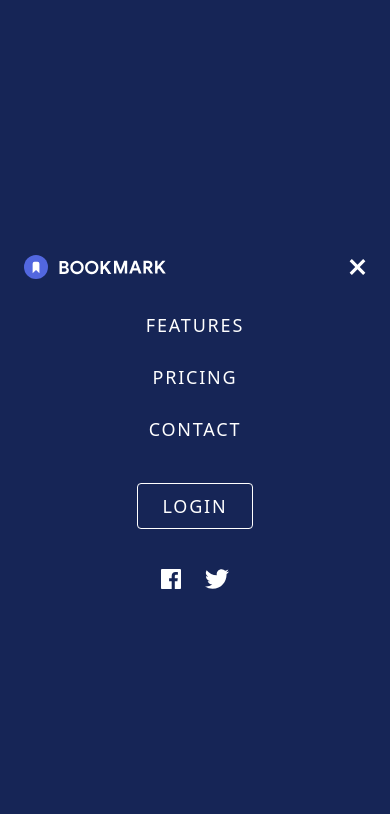
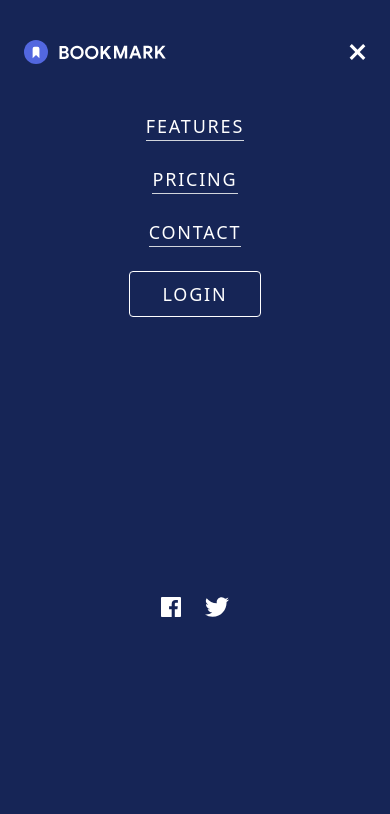
Before and after one commit to JungleGiu/BookMark, a website: page src/index.html in a window 390 px wide. Both pictures are taken after a click on the picture 358 px from the left and 36 px from the top of the page. Shown: the top 814 px of the page. Drawn offline with Linux system fonts and the light colour scheme.

Commit message:
completed interactivity

```diff
--- a/src/index.html
+++ b/src/index.html
@@ -18,26 +18,26 @@
 
 
   <nav id="mobileMenu"
-       class="hidden fixed inset-0 bg-blue-950 bg-opacity-95 text-white flex-col items-center justify-center z-50 md:hidden">
+       class="hidden fixed inset-0 bg-blue-950 bg-opacity-85 text-white flex-col items-center justify-flex-start z-50 md:hidden">
 
 
-    <div class="flex justify-between items-center w-full px-6 mb-8">
+    <div class="flex justify-between items-center w-full px-6 mt-10 ">
       <img src="../Assets/Images/logo-bookmark-white.svg" alt="Bookmark logo" class="h-6">
       <img src="../Assets/Images/icon-close.svg" onclick="toggleMenu()" alt="Close Menu" class="h-4 cursor-pointer">
     </div>
 
-    <div class="flex flex-col items-center gap-6 text-lg uppercase tracking-widest">
-      <a href="#Features" class="hover:text-red-500">Features</a>
-      <a href="#" class="hover:text-red-500">Pricing</a>
-      <a href="#" class="hover:text-red-500">Contact</a>
+    <div class="flex flex-col mt-12 items-center gap-6 text-lg uppercase tracking-widest divide-y  divide-gray-300 mb-20">
+      <a href="#Features">Features</a>
+      <a href="#">Pricing</a>
+      <a href="#">Contact</a>
       <a href="#"
-         class="border border-white px-6 py-2 mt-4 rounded hover:bg-white hover:text-blue-900 transition">
+         class="border border-white px-8 py-2 rounded ">
         Login
       </a>
     </div>
 
 
-    <div class="flex gap-6 mt-10">
+    <div class="flex align-flex-end gap-6 mt-50">
       <img src="../Assets/Images/icon-facebook.svg" alt="Facebook" class="h-5">
       <img src="../Assets/Images/icon-twitter.svg" alt="Twitter" class="h-5">
     </div>
@@ -71,7 +71,7 @@
         <h2 class="text-3xl font-semibold mb-4">Features</h2>
         <p class="text-gray-500 max-w-xl mx-auto mb-10">Our aim is to make it quick and easy for you to access your favourite websites. Your bookmarks sync between your devices so you can access them on the go.</p>
 
-        <div class="flex justify-center gap-8 text-sm border-b border-gray-300 mb-12">
+        <div class="flex-col justify-center gap-8 text-sm border-b border-gray-300 mb-12 ">
           <button id="sel-1" onClick="showTab('sel-1','tab-1')" class="pb-2 border-b-2 border-red-500">Simple Bookmarking</button>
           <button id="sel-2" onClick="showTab( 'sel-2', 'tab-2')" class="pb-2  ">Speedy Searching</button>
           <button id="sel-3" onClick="showTab('sel-3', 'tab-3')" class="pb-2  ">Easy Sharing</button>
```
Also changed, not shown: src/output.css.
